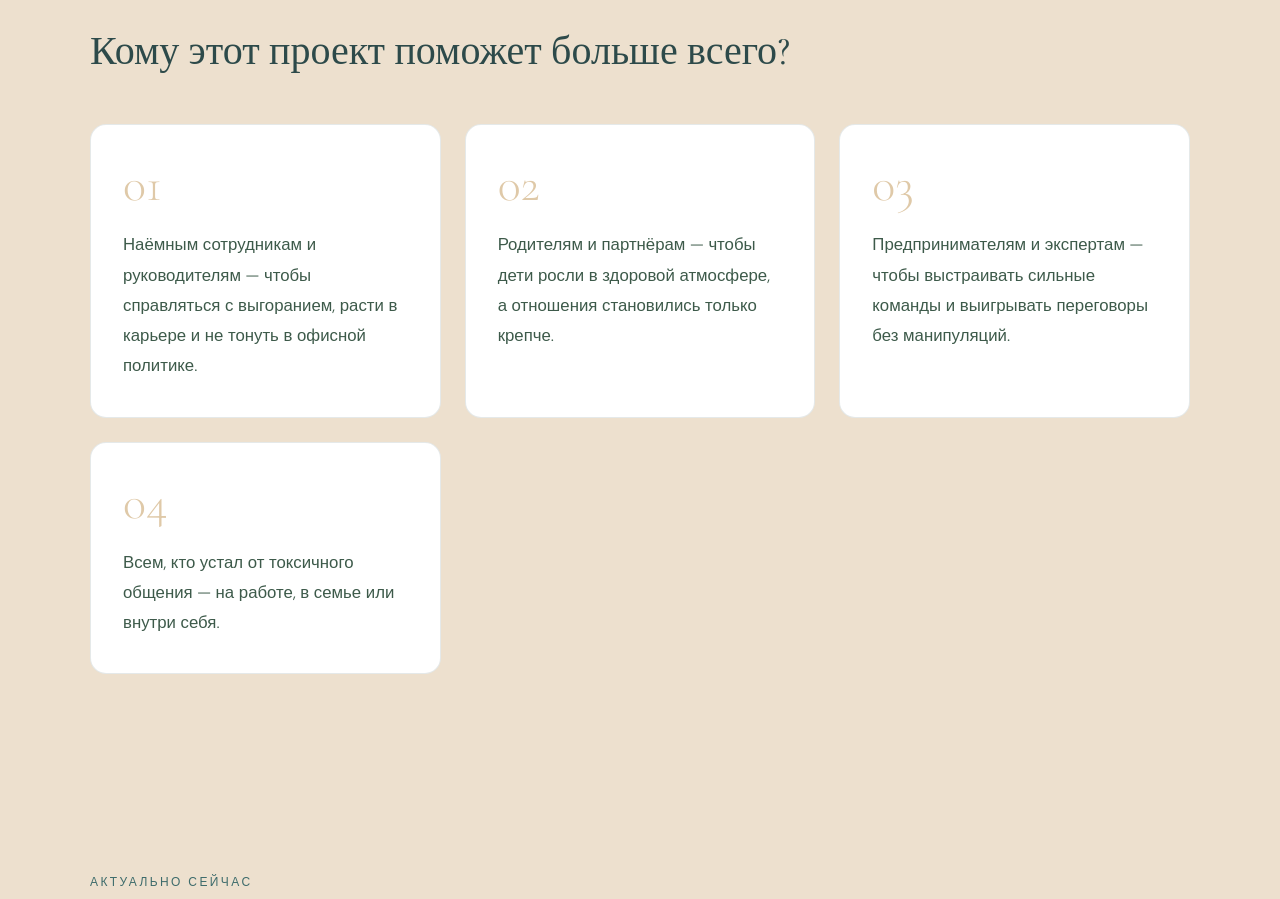
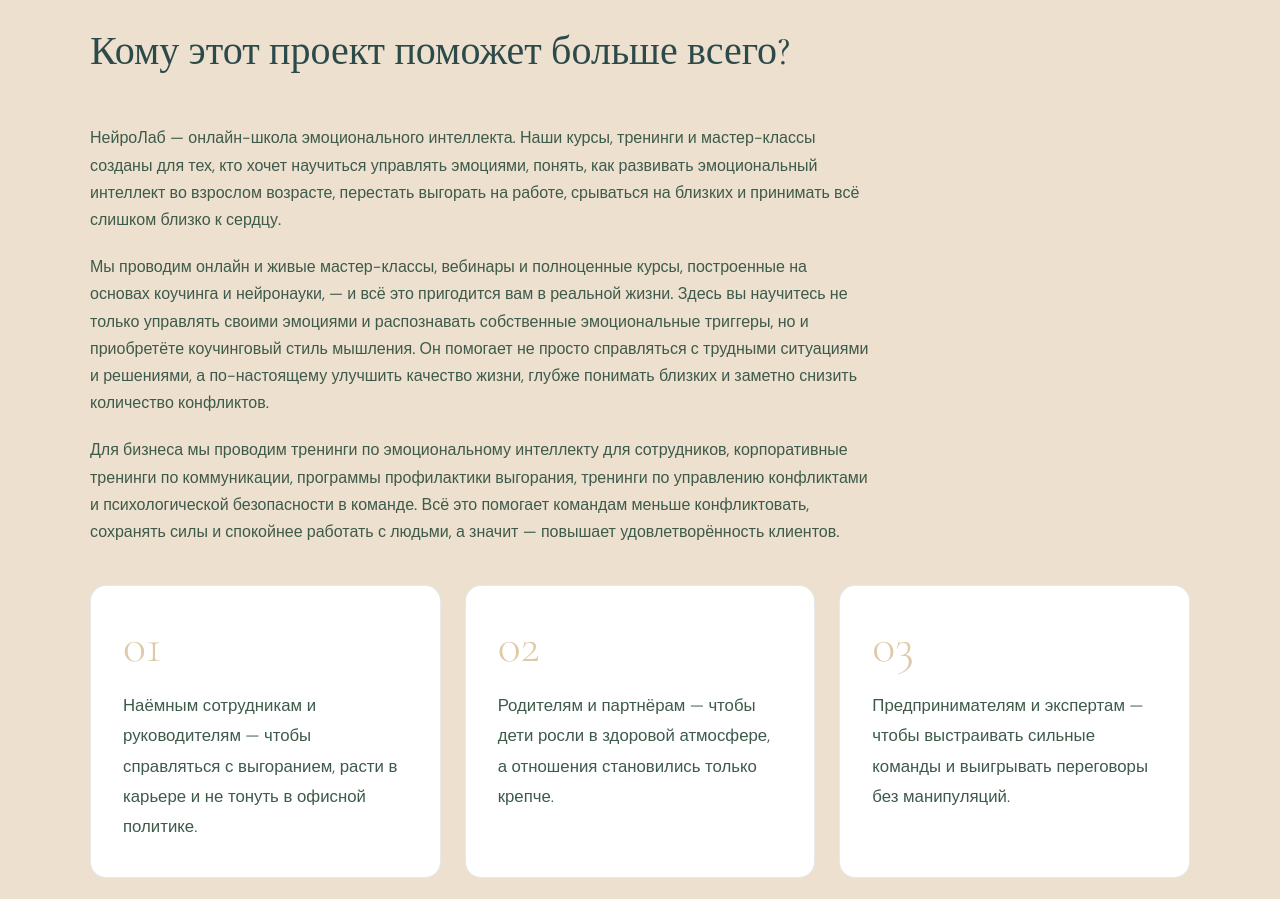
Before and after one commit to englishupp-design/eq-course, a plain HTML site: page index.html in a window 1280 px wide. Shown: the part 1260-2159 px from the top of the page. Drawn offline with nearby package versions, Linux system fonts and the light colour scheme.

Commit message:
Update index.html

```diff
--- a/index.html
+++ b/index.html
@@ -460,6 +460,16 @@
     <h2 class="section-title">Для тех, кто устал быть удобным, хочет наладить контакт с собой и перестать разрушать связи с близкими.</h2>
     <div class="divider"></div>
     <p style="font-family:'Cormorant Garamond',serif;font-size:clamp(1.8rem,3.5vw,2.5rem);font-weight:400;color:var(--teal-dark);line-height:1.25;margin-bottom:48px;">Кому этот проект поможет больше всего?</p>
+
+    <p style="font-family:'DM Sans',sans-serif;font-size:1rem;color:var(--text-mid);line-height:1.7;margin-bottom:20px;max-width:780px;">
+      НейроЛаб — онлайн-школа эмоционального интеллекта. Наши курсы, тренинги и мастер-классы созданы для тех, кто хочет научиться управлять эмоциями, понять, как развивать эмоциональный интеллект во взрослом возрасте, перестать выгорать на работе, срываться на близких и принимать всё слишком близко к сердцу.
+    </p>
+    <p style="font-family:'DM Sans',sans-serif;font-size:1rem;color:var(--text-mid);line-height:1.7;margin-bottom:20px;max-width:780px;">
+      Мы проводим онлайн и живые мастер-классы, вебинары и полноценные курсы, построенные на основах коучинга и нейронауки, — и всё это пригодится вам в реальной жизни. Здесь вы научитесь не только управлять своими эмоциями и распознавать собственные эмоциональные триггеры, но и приобретёте коучинговый стиль мышления. Он помогает не просто справляться с трудными ситуациями и решениями, а по-настоящему улучшить качество жизни, глубже понимать близких и заметно снизить количество конфликтов.
+    </p>
+    <p style="font-family:'DM Sans',sans-serif;font-size:1rem;color:var(--text-mid);line-height:1.7;margin-bottom:40px;max-width:780px;">
+      Для бизнеса мы проводим тренинги по эмоциональному интеллекту для сотрудников, корпоративные тренинги по коммуникации, программы профилактики выгорания, тренинги по управлению конфликтами и психологической безопасности в команде. Всё это помогает командам меньше конфликтовать, сохранять силы и спокойнее работать с людьми, а значит — повышает удовлетворённость клиентов.
+    </p>
     <div class="cards-grid">
       <div class="card reveal"><div class="card-num">01</div><p>Наёмным сотрудникам и руководителям — чтобы справляться с выгоранием, расти в карьере и не тонуть в офисной политике.</p></div>
       <div class="card reveal"><div class="card-num">02</div><p>Родителям и партнёрам — чтобы дети росли в здоровой атмосфере, а отношения становились только крепче.</p></div>
```
